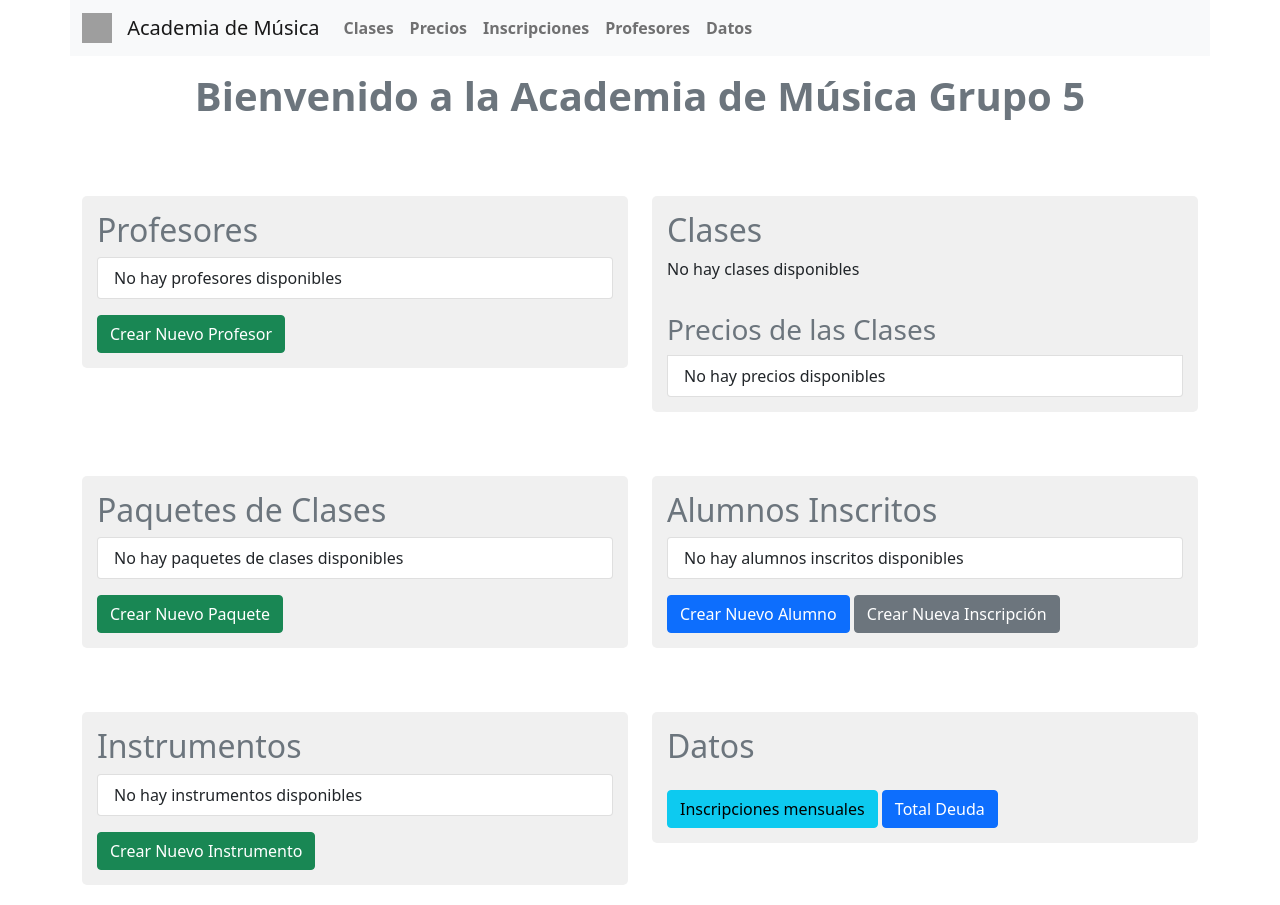
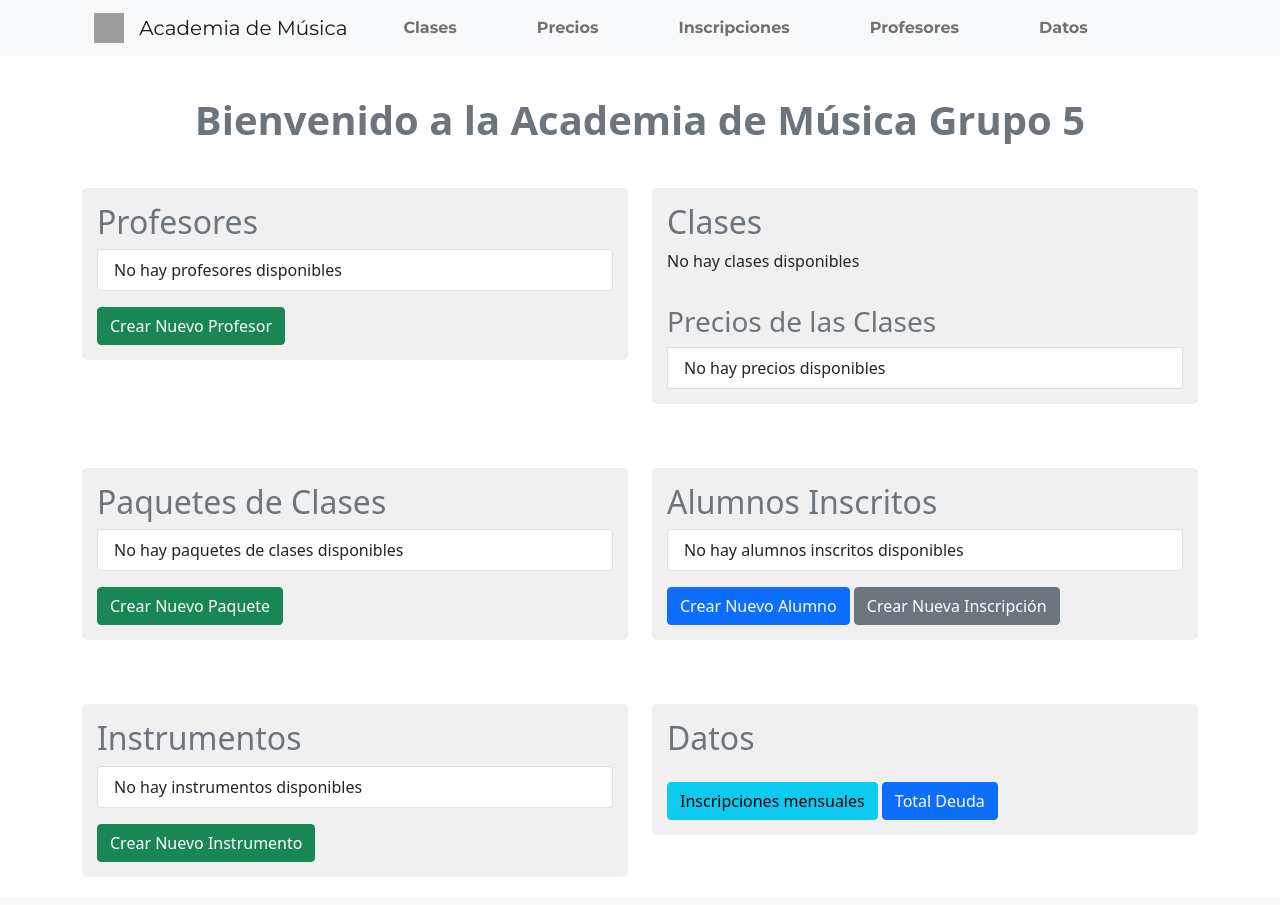
Before and after one commit to angelmaria/django_app, a Django app: page / in a window 1280 px wide. After the commit the page ends 862 px from the top, so only its background shows below. Run offline with Django 5.2, Linux system fonts and the light colour scheme; data that the repository does not hold is empty; grey boxes are pictures that could not be loaded.

Commit message:
cambios editables y mejoras en navbar

```diff
--- a/api/templates/api/base_generic.html
+++ b/api/templates/api/base_generic.html
@@ -8,13 +8,17 @@
     <link href="https://cdn.jsdelivr.net/npm/bootstrap@5.1.3/dist/css/bootstrap.min.css" rel="stylesheet">
     <link rel="stylesheet" href="https://cdnjs.cloudflare.com/ajax/libs/font-awesome/6.0.0/css/all.min.css">
     <link href="{% static 'css/styles.css' %}" rel="stylesheet">
+    <link rel="preconnect" href="https://fonts.googleapis.com">
+    <link rel="preconnect" href="https://fonts.gstatic.com" crossorigin>
+    <link href="https://fonts.googleapis.com/css2?family=Montserrat:ital,wght@0,100..900;1,100..900&display=swap" rel="stylesheet">
     <script src="https://code.jquery.com/jquery-3.6.0.min.js"></script>
 </head>
 <body>
     <!-- Barra de navegación -->
+    <div class="container mb-5">
+        <div class="row">
+            <nav class="navbar navbar-expand-lg navbar-light bg-light col-12 fixed-top" style="font-family: 'Montserrat'; font-weight: light;">
                 <div class="container">
-        <div class="row">
-            <nav class="navbar navbar-expand-lg navbar-light bg-light col-12">
                     <a class="navbar-brand" href="#">
                         <img src="https://img.icons8.com/ios-filled/50/000000/music.png" width="30" height="30" class="d-inline-block align-top" alt="">
                         Academia de Música
@@ -23,7 +27,7 @@
                         <span class="navbar-toggler-icon"></span>
                     </button>
                     <div class="collapse navbar-collapse" id="navbarNav">
-                    <ul class="navbar-nav ml-auto">
+                        <ul class="navbar-nav">
                             <li class="nav-item">
                                 <a class="nav-link" href="#clases">Clases</a>
                             </li>
@@ -40,6 +44,7 @@
                                 <a class="nav-link" href="#datos">Datos</a>
                             </li>
                         </ul>
+                    </div>
                 </div>
             </nav>
         </div>
--- a/api/templates/api/home.html
+++ b/api/templates/api/home.html
@@ -3,12 +3,12 @@
 {% block content %}
 
     <div class="container d-flex justify-content-center">
-        <div class="center mt-3">
+        <div class="center mt-5">
             <h1 class="text-muted fw-bold">Bienvenido a la Academia de Música Grupo 5</h1>
         </div>
     </div>
 
-    <div class="container mt-5">
+    <div class="container mt-3">
         <div class="row">
             <div class="col-md-6" id="profesores">
                 <div class="section-background">
--- a/static/css/styles.css
+++ b/static/css/styles.css
@@ -23,7 +23,7 @@
 
 .price-tag {
     font-weight: bold;
-    color: #28a745;
+    color: #05737d;
 }
 
 .navbar-brand img {
@@ -35,3 +35,7 @@
     border-radius: 5px;
     margin-top: 20px;
 }
+ul.navbar-nav li {
+    padding-left: 2rem;
+    padding-right: 2rem;
+}
```
Lines whose indentation alone changed are shown as unchanged.
